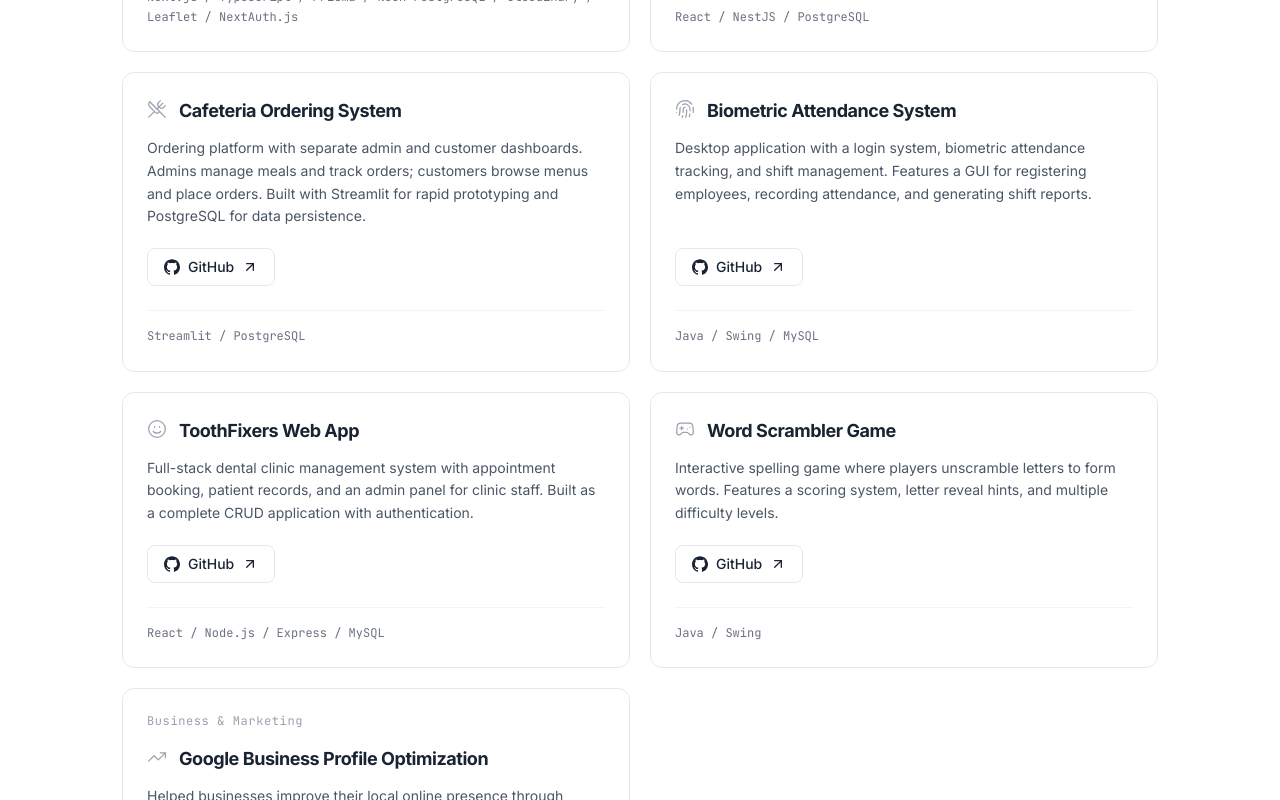
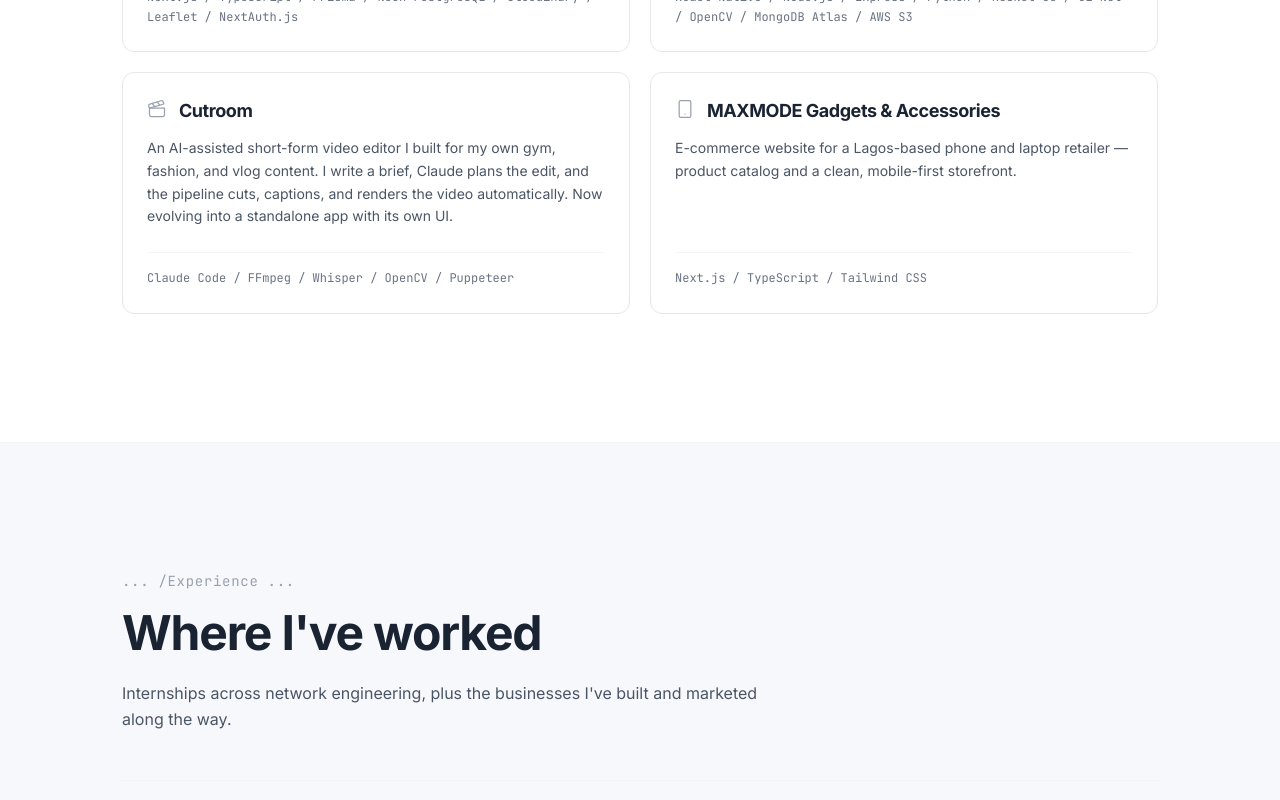
Before and after one commit to JT-TEGA/tega-portfolio, a Next.js app: page / in a window 1280 px wide. Shown: the part 3720-4520 px from the top of the page. Built offline with nearby package versions, Linux system fonts and the light colour scheme.

Commit message:
Curate projects to LeadFlow, XL Billboards, Style Genie, Cutroom, MAXMODE; fix per-project GitHub links

```diff
--- a/src/components/sections/projects.tsx
+++ b/src/components/sections/projects.tsx
@@ -1,6 +1,9 @@
 "use client";
 
-import { ArrowUpRight, Star } from "lucide-react";
+import { motion } from "framer-motion";
+import { ArrowUpRight, ImageOff, Lock, Star, X } from "lucide-react";
+import Image from "next/image";
+import { useEffect, useRef, useState } from "react";
 import { GitHubIcon } from "@/components/brand-icons";
 import { Reveal, Section, SectionHeading } from "@/components/ui";
 import { featuredProject, projects, type Project } from "@/data/site";
@@ -9,7 +12,10 @@ const cardClass =
   "flex h-full flex-col rounded-xl border border-gray-200 p-6 transition-colors hover:border-navy dark:border-gray-700 dark:hover:border-sky-500";
 
 function ProjectLink({ project }: { project: Project }) {
-  if (!project.href) return null;
+  // Empty href = repo link not added yet; render nothing rather than a fallback.
+  if (typeof project.href !== "string" || project.href.trim() === "") {
+    return null;
+  }
   const isGithub = project.linkLabel === "GitHub";
   return (
     <a
@@ -79,10 +85,138 @@ function FeaturedCard() {
   );
 }
 
+function CaseStudyBadge() {
+  return (
+    <span className="inline-flex items-center gap-1.5 rounded-lg border border-dashed border-gray-300 px-3 py-1.5 font-mono text-xs tracking-wider text-gray-500 dark:border-gray-600 dark:text-gray-400">
+      <Lock className="h-3 w-3" aria-hidden />
+      Source private — client project
+    </span>
+  );
+}
+
+/** Screenshot that degrades to a placeholder if the file is missing. */
+function CaseStudyImage({ src, alt }: { src: string; alt: string }) {
+  const [failed, setFailed] = useState(false);
+  return (
+    <div className="relative aspect-video w-full overflow-hidden rounded-lg border border-gray-200 bg-gray-50 dark:border-gray-700 dark:bg-gray-900">
+      {failed ? (
+        <div className="flex h-full flex-col items-center justify-center gap-2 text-gray-400 dark:text-gray-500">
+          <ImageOff className="h-6 w-6" strokeWidth={1.5} aria-hidden />
+          <span className="font-mono text-xs">Screenshot coming soon</span>
+        </div>
+      ) : (
+        <Image
+          src={src}
+          alt={alt}
+          fill
+          sizes="(max-width: 768px) 100vw, 720px"
+          className="object-contain"
+          onError={() => setFailed(true)}
+        />
+      )}
+    </div>
+  );
+}
+
+function CaseStudyModal({
+  project,
+  open,
+  onClose,
+}: {
+  project: Project;
+  open: boolean;
+  onClose: () => void;
+}) {
+  const dialogRef = useRef<HTMLDialogElement>(null);
+  const titleId = `case-study-${project.title.replace(/\W+/g, "-").toLowerCase()}`;
+
+  // The native dialog handles Escape, focus trapping and focus restore.
+  useEffect(() => {
+    const dialog = dialogRef.current;
+    if (!dialog) return;
+    if (open && !dialog.open) {
+      dialog.showModal();
+      document.documentElement.style.overflow = "hidden";
+    } else if (!open && dialog.open) {
+      dialog.close();
+    }
+    return () => {
+      document.documentElement.style.overflow = "";
+    };
+  }, [open]);
+
+  return (
+    <dialog
+      ref={dialogRef}
+      aria-labelledby={titleId}
+      onClose={onClose}
+      // Clicks on the dialog element itself land on the backdrop area.
+      onClick={(event) => {
+        if (event.target === dialogRef.current) onClose();
+      }}
+      className="m-auto max-h-[85vh] w-[calc(100%-2rem)] max-w-3xl overflow-y-auto rounded-xl border border-gray-200 bg-white p-0 text-left backdrop:bg-navy-900/60 backdrop:backdrop-blur-sm dark:border-gray-700 dark:bg-dark-card"
+    >
+      {open ? (
+        <motion.div
+          initial={{ opacity: 0, y: 12 }}
+          animate={{ opacity: 1, y: 0 }}
+          transition={{ duration: 0.25, ease: [0.22, 1, 0.36, 1] }}
+          className="p-6 sm:p-8"
+        >
+          <div className="flex items-start justify-between gap-4">
+            <div>
+              <CaseStudyBadge />
+              <h3
+                id={titleId}
+                className="mt-4 text-2xl font-bold tracking-tight text-navy-800 dark:text-white"
+              >
+                {project.title}
+              </h3>
+            </div>
+            <button
+              type="button"
+              onClick={onClose}
+              className="rounded-lg p-2 text-gray-500 transition-colors hover:bg-gray-100 hover:text-navy-800 focus-visible:outline-2 focus-visible:outline-offset-2 focus-visible:outline-navy dark:text-gray-400 dark:hover:bg-gray-800 dark:hover:text-white dark:focus-visible:outline-sky-500"
+            >
+              <X className="h-5 w-5" aria-hidden />
+              <span className="sr-only">Close</span>
+            </button>
+          </div>
+
+          <p className="mt-4 text-base leading-relaxed text-gray-600 dark:text-gray-400">
+            {project.description}
+          </p>
+
+          {project.media?.length ? (
+            <div className="mt-6 space-y-4">
+              {project.media.map((src, index) => (
+                <CaseStudyImage
+                  key={src}
+                  src={src}
+                  alt={`${project.title} — screenshot ${index + 1}`}
+                />
+              ))}
+            </div>
+          ) : null}
+
+          {project.tech ? <TechLine tech={project.tech} /> : null}
+        </motion.div>
+      ) : null}
+    </dialog>
+  );
+}
+
 function ProjectCard({ project }: { project: Project }) {
   const Icon = project.icon;
+  const [modalOpen, setModalOpen] = useState(false);
   return (
-    <article className={cardClass}>
+    <article
+      className={`${cardClass} ${
+        project.caseStudy
+          ? "relative cursor-pointer has-[button:focus-visible]:ring-2 has-[button:focus-visible]:ring-navy dark:has-[button:focus-visible]:ring-sky-500"
+          : ""
+      }`}
+    >
       {project.badge ? (
         <p className="mb-4 font-mono text-xs tracking-wider text-gray-400 dark:text-gray-500">
           {project.badge}
@@ -96,7 +230,19 @@ function ProjectCard({ project }: { project: Project }) {
           aria-hidden
         />
         <h3 className="text-lg font-bold tracking-tight text-navy-800 dark:text-slate-100">
-          {project.title}
+          {project.caseStudy ? (
+            // Stretched over the whole card so any click opens the case study.
+            <button
+              type="button"
+              onClick={() => setModalOpen(true)}
+              aria-haspopup="dialog"
+              className="text-left after:absolute after:inset-0 after:rounded-xl after:content-[''] focus-visible:outline-none"
+            >
+              {project.title}
+            </button>
+          ) : (
+            project.title
+          )}
         </h3>
       </div>
 
@@ -104,13 +250,25 @@ function ProjectCard({ project }: { project: Project }) {
         {project.description}
       </p>
 
-      {project.href ? (
+      {project.caseStudy ? (
+        <div className="mt-5">
+          <CaseStudyBadge />
+        </div>
+      ) : project.href ? (
         <div className="mt-5">
           <ProjectLink project={project} />
         </div>
       ) : null}
 
       {project.tech ? <TechLine tech={project.tech} /> : null}
+
+      {project.caseStudy ? (
+        <CaseStudyModal
+          project={project}
+          open={modalOpen}
+          onClose={() => setModalOpen(false)}
+        />
+      ) : null}
     </article>
   );
 }
--- a/src/data/site.ts
+++ b/src/data/site.ts
@@ -1,20 +1,16 @@
 import {
   BrainCircuit,
+  Clapperboard,
   Code2,
   Database,
-  Fingerprint,
-  Gamepad2,
   LayoutDashboard,
   Megaphone,
   Network,
   Server,
   Shirt,
   ShoppingBag,
-  Smile,
+  Smartphone,
   Sparkles,
-  Stethoscope,
-  TrendingUp,
-  UtensilsCrossed,
   Wrench,
   type LucideIcon,
 } from "lucide-react";
@@ -148,6 +144,10 @@ export type Project = {
   status?: string;
   kind: "code" | "business";
   badge?: string;
+  /** Private client work: no public link; the card opens a details modal. */
+  caseStudy?: boolean;
+  /** Screenshot paths under /public, shown in order in the case-study modal. */
+  media?: string[];
 };
 
 export const featuredProject: Project = {
@@ -193,62 +193,46 @@ export const projects: Project[] = [
     kind: "code",
   },
   {
-    title: "Clinic Management System",
+    title: "Style Genie",
     description:
-      "Full-stack clinic management system with a React frontend, NestJS backend, and PostgreSQL database. Features CRUD operations for patient records, appointment management, and a responsive UI.",
-    icon: Stethoscope,
-    tech: ["React", "NestJS", "PostgreSQL"],
-    href: profile.github,
+      "AI-powered wardrobe and outfit recommendation app for the Nigerian market. Users photograph their clothes to build a digital wardrobe, then get outfit recommendations — designed offline-first to work around local connectivity constraints. My final-year capstone project.",
+    icon: Sparkles,
+    tech: [
+      "React Native",
+      "Node.js",
+      "Express",
+      "Python",
+      "ResNet-50",
+      "U2-Net",
+      "OpenCV",
+      "MongoDB Atlas",
+      "AWS S3",
+    ],
+    href: "https://github.com/JT-TEGA/style-genie",
     linkLabel: "GitHub",
+    status: "In Progress",
     kind: "code",
   },
   {
-    title: "Cafeteria Ordering System",
+    title: "Cutroom",
     description:
-      "Ordering platform with separate admin and customer dashboards. Admins manage meals and track orders; customers browse menus and place orders. Built with Streamlit for rapid prototyping and PostgreSQL for data persistence.",
-    icon: UtensilsCrossed,
-    tech: ["Streamlit", "PostgreSQL"],
-    href: profile.github,
+      "An AI-assisted short-form video editor I built for my own gym, fashion, and vlog content. I write a brief, Claude plans the edit, and the pipeline cuts, captions, and renders the video automatically. Now evolving into a standalone app with its own UI.",
+    icon: Clapperboard,
+    tech: ["Claude Code", "FFmpeg", "Whisper", "OpenCV", "Puppeteer"],
+    href: "",
     linkLabel: "GitHub",
+    status: "In Progress",
     kind: "code",
   },
   {
-    title: "Biometric Attendance System",
+    title: "MAXMODE Gadgets & Accessories",
     description:
-      "Desktop application with a login system, biometric attendance tracking, and shift management. Features a GUI for registering employees, recording attendance, and generating shift reports.",
-    icon: Fingerprint,
-    tech: ["Java", "Swing", "MySQL"],
-    href: profile.github,
+      "E-commerce website for a Lagos-based phone and laptop retailer — product catalog and a clean, mobile-first storefront.",
+    icon: Smartphone,
+    tech: ["Next.js", "TypeScript", "Tailwind CSS"],
+    href: "",
     linkLabel: "GitHub",
     kind: "code",
-  },
-  {
-    title: "ToothFixers Web App",
-    description:
-      "Full-stack dental clinic management system with appointment booking, patient records, and an admin panel for clinic staff. Built as a complete CRUD application with authentication.",
-    icon: Smile,
-    tech: ["React", "Node.js", "Express", "MySQL"],
-    href: profile.github,
-    linkLabel: "GitHub",
-    kind: "code",
-  },
-  {
-    title: "Word Scrambler Game",
-    description:
-      "Interactive spelling game where players unscramble letters to form words. Features a scoring system, letter reveal hints, and multiple difficulty levels.",
-    icon: Gamepad2,
-    tech: ["Java", "Swing"],
-    href: profile.github,
-    linkLabel: "GitHub",
-    kind: "code",
-  },
-  {
-    title: "Google Business Profile Optimization",
-    description:
-      "Helped businesses improve their local online presence through Google Business Profile optimization, local SEO strategy, Google Reviews management, and tailored business descriptions. Demonstrates business understanding alongside technical skills.",
-    icon: TrendingUp,
-    kind: "business",
-    badge: "Business & Marketing",
   },
 ];
 
```
